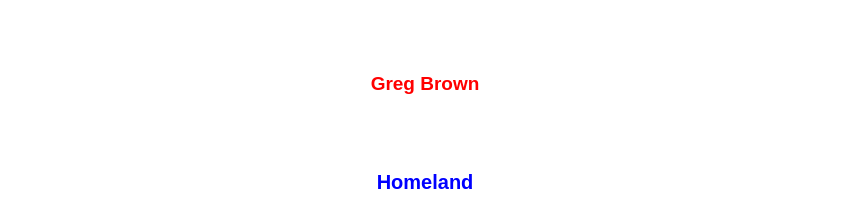
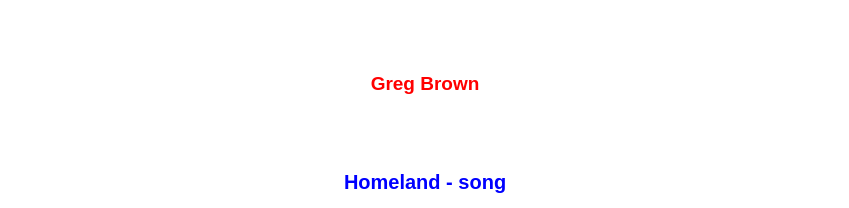
Before and after one commit to meganguk/learning-git2, a plain HTML site: page index.html in a window 1280 px wide. Shown: the top 208 px of the page, without its empty margins (215-1064 px from the left). Drawn offline with Linux system fonts and the light colour scheme.

Commit message:
Change h2

```diff
--- a/index.html
+++ b/index.html
@@ -7,7 +7,7 @@
 </head>
 <body>
     <h1>Greg Brown</h1>
-    <h2>Homeland</h2>
+    <h2>Homeland - song</h2>
     <div class="container">
         <div>
             <p>I want my country back and a good dream to stand up for. Got my hand over my heart, but I don't feel at home here anymore</p>
```
